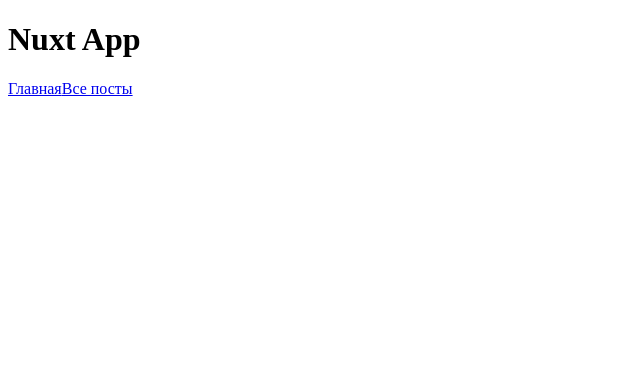
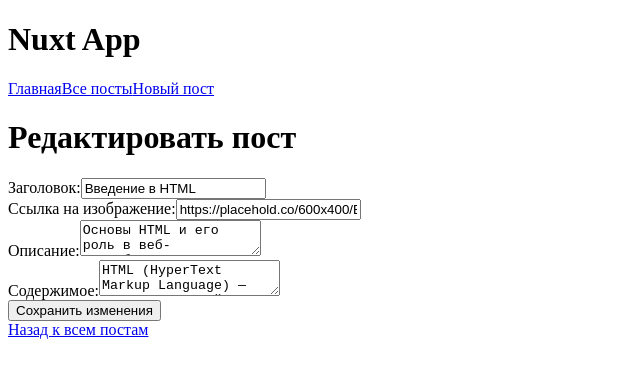
Before and after one commit to GerrMann54/test-frontend, a Nuxt app: page /posts/edit/1 in a window 1280 px wide. Shown: the top 376 px of the page, without its empty margins (0-640 px from the left). Built offline with nearby package versions, Linux system fonts and the light colour scheme; data requests are answered from the project's data file.

Commit message:
full crud

```diff
--- a/db.json
+++ b/db.json
@@ -1,42 +1,42 @@
 {
   "posts": [
     {
-      "id": 1,
+      "id": "1",
       "title": "Введение в HTML",
       "description": "Основы HTML и его роль в веб-разработке.",
       "body": "HTML (HyperText Markup Language) — это стандартный язык разметки для создания веб-страниц. Он позволяет структурировать контент, используя теги для заголовков, для абзацев и для ссылок. В этом посте мы рассмотрим основные теги и их использование.",
       "image": "https://placehold.co/600x400/EEE/31343C"
     },
     {
-      "id": 2,
+      "id": "2",
       "title": "CSS: Стилизация веб-страниц",
       "description": "Как использовать CSS для стилизации ваших веб-страниц.",
       "body": "CSS (Cascading Style Sheets) позволяет изменять внешний вид HTML-документов. С помощью CSS вы можете управлять цветами, шрифтами, отступами и многим другим. В этом посте мы обсудим основные селекторы и свойства, а также лучшие практики написания CSS.",
       "image": "https://placehold.co/600x400/EEE/31343C"
     },
     {
-      "id": 3,
+      "id": "3",
       "title": "JavaScript: Основы программирования",
       "description": "Введение в JavaScript и его возможности.",
       "body": "JavaScript — это язык программирования, который позволяет добавлять интерактивность на веб-страницы. Вы можете использовать его для обработки событий, манипуляции с DOM и выполнения асинхронных запросов. В этом посте мы рассмотрим основные концепции JavaScript, такие как переменные, функции и циклы.",
       "image": "https://placehold.co/600x400/EEE/31343C"
     },
     {
-      "id": 4,
+      "id": "4",
       "title": "Адаптивный дизайн: Создание сайтов для всех устройств",
       "description": "Принципы адаптивного дизайна и их применение.",
       "body": "Адаптивный дизайн — это подход к веб-разработке, который обеспечивает оптимальное отображение сайта на различных устройствах. Мы обсудим использование медиа-запросов, гибких сеток и адаптивных изображений для создания сайтов, которые хорошо выглядят на мобильных телефонах, планшетах и десктопах.",
       "image": "https://placehold.co/600x400/EEE/31343C"
     },
     {
-      "id": 5,
+      "id": "5",
       "title": "Работа с API: Интеграция сторонних сервисов",
       "description": "Как взаимодействовать с API для получения данных.",
       "body": "API (Application Programming Interface) позволяет вашему приложению взаимодействовать с другими сервисами. В этом посте мы рассмотрим, как отправлять HTTP-запросы, обрабатывать ответы и использовать данные из внешних источников, таких как социальные сети и базы данных.",
       "image": "https://placehold.co/600x400/EEE/31343C"
     },
     {
-      "id": 6,
+      "id": "6",
       "title": "Оптимизация производительности веб-сайта",
       "description": "Методы улучшения скорости загрузки и производительности сайта.",
       "body": "Оптимизация производительности веб-сайта важна для улучшения пользовательского опыта и SEO. В этом посте мы обсудим техники, такие как сжатие изображений, минимизация CSS и JavaScript, а также использование кэширования для ускорения загрузки страниц.",
--- a/layouts/default.vue
+++ b/layouts/default.vue
@@ -5,6 +5,7 @@
             <nav>
                 <nuxt-link to="/">Главная</nuxt-link>
                 <nuxt-link to="/posts">Все посты</nuxt-link>
+                <nuxt-link to="/posts/add">Новый пост</nuxt-link>
             </nav>
         </header>
         <NuxtPage />
--- a/pages/posts/[id].vue
+++ b/pages/posts/[id].vue
@@ -5,6 +5,7 @@
         <p>{{ post.description }}</p>
         <div v-html="post.body"></div>
         <nuxt-link to="/posts">Назад к всем постам</nuxt-link>
+        <nuxt-link :to="`/posts/edit/${postId}`">Редактировать пост</nuxt-link>
         <button @click="showModal = true">Удалить пост</button>
 
         <div v-if="showModal" class="modal">
--- /dev/null
+++ b/pages/posts/add.vue
@@ -0,0 +1,53 @@
+<template>
+    <div>
+        <h1>Создать новый пост</h1>
+        <form @submit.prevent="createPost">
+            <div>
+                <label for="title">Заголовок:</label>
+                <input type="text" v-model="post.title" required />
+            </div>
+            <div>
+                <label for="image">Ссылка на изображение:</label>
+                <input type="text" v-model="post.image" required />
+            </div>
+            <div>
+                <label for="description">Описание:</label>
+                <textarea v-model="post.description" required></textarea>
+            </div>
+            <div>
+                <label for="body">Содержимое:</label>
+                <textarea v-model="post.body" required></textarea>
+            </div>
+            <button type="submit">Создать пост</button>
+        </form>
+        <nuxt-link to="/posts">Назад к всем постам</nuxt-link>
+    </div>
+</template>
+
+<script setup>
+import { ref } from "vue";
+import { useRouter } from "vue-router";
+
+const post = ref({
+    title: "",
+    image: "",
+    description: "",
+    body: "",
+});
+
+const router = useRouter();
+
+const createPost = async () => {
+    try {
+        await $fetch("http://localhost:3001/posts", {
+            method: "POST",
+            body: post.value,
+        });
+        router.push("/posts");
+    } catch (error) {
+        console.error("Ошибка при создании поста:", error);
+    }
+};
+</script>
+
+<style lang="scss"></style>
--- /dev/null
+++ b/pages/posts/edit/[id].vue
@@ -0,0 +1,53 @@
+<template>
+    <div>
+        <h1>Редактировать пост</h1>
+        <form @submit.prevent="updatePost">
+            <div>
+                <label for="title">Заголовок:</label>
+                <input type="text" v-model="post.title" required />
+            </div>
+            <div>
+                <label for="image">Ссылка на изображение:</label>
+                <input type="text" v-model="post.image" required />
+            </div>
+            <div>
+                <label for="description">Описание:</label>
+                <textarea v-model="post.description" required></textarea>
+            </div>
+            <div>
+                <label for="body">Содержимое:</label>
+                <textarea v-model="post.body" required></textarea>
+            </div>
+            <button type="submit">Сохранить изменения</button>
+        </form>
+        <nuxt-link to="/posts">Назад к всем постам</nuxt-link>
+    </div>
+</template>
+
+<script setup>
+import { ref } from "vue";
+import { useRoute, useRouter } from "vue-router";
+import { useAsyncData } from "nuxt/app";
+
+const route = useRoute();
+const router = useRouter();
+const postId = route.params.id;
+
+const { data: post } = await useAsyncData("post", () =>
+    $fetch(`http://localhost:3001/posts/${postId}`),
+);
+
+const updatePost = async () => {
+    try {
+        await $fetch(`http://localhost:3001/posts/${postId}`, {
+            method: "PUT",
+            body: post.value,
+        });
+        router.push("/posts");
+    } catch (error) {
+        console.error("Ошибка при обновлении поста:", error);
+    }
+};
+</script>
+
+<style lang="scss"></style>
```
